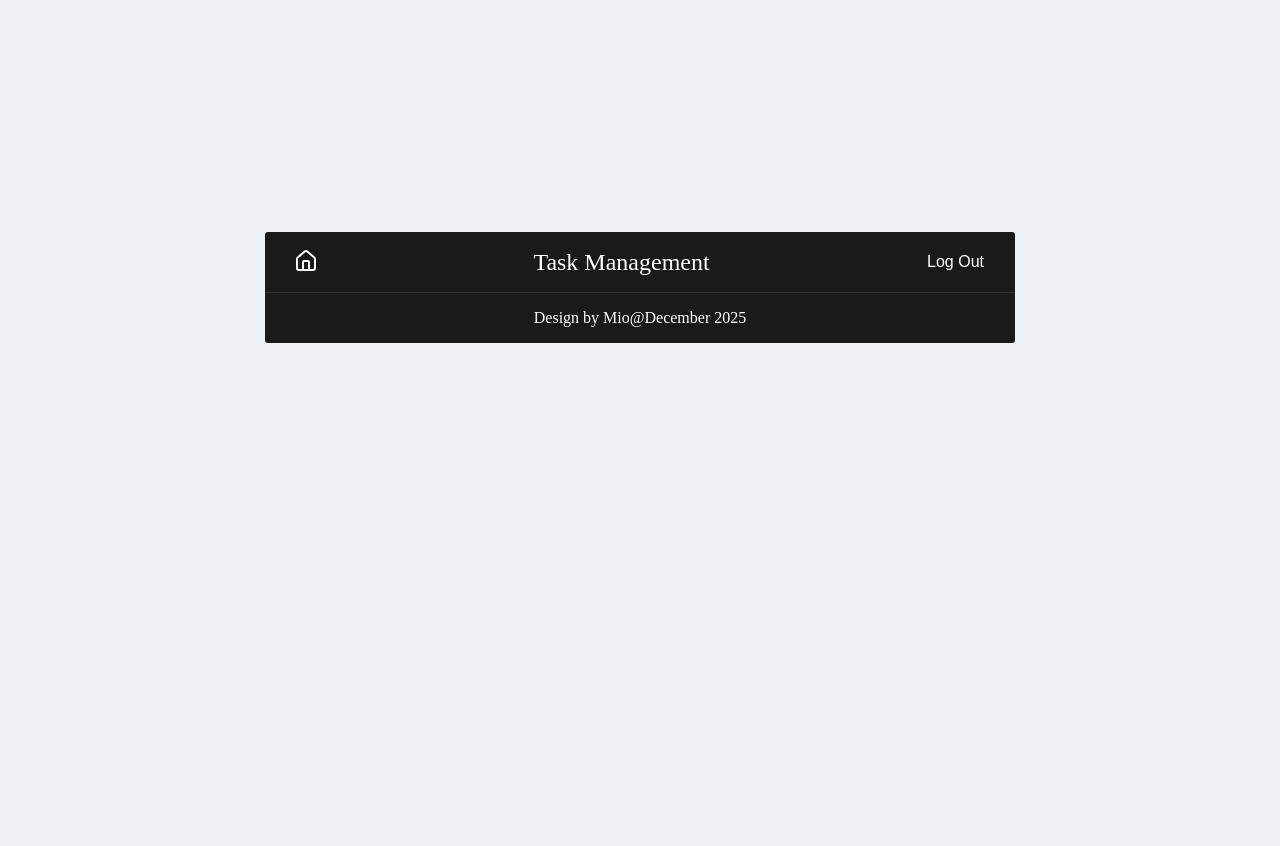
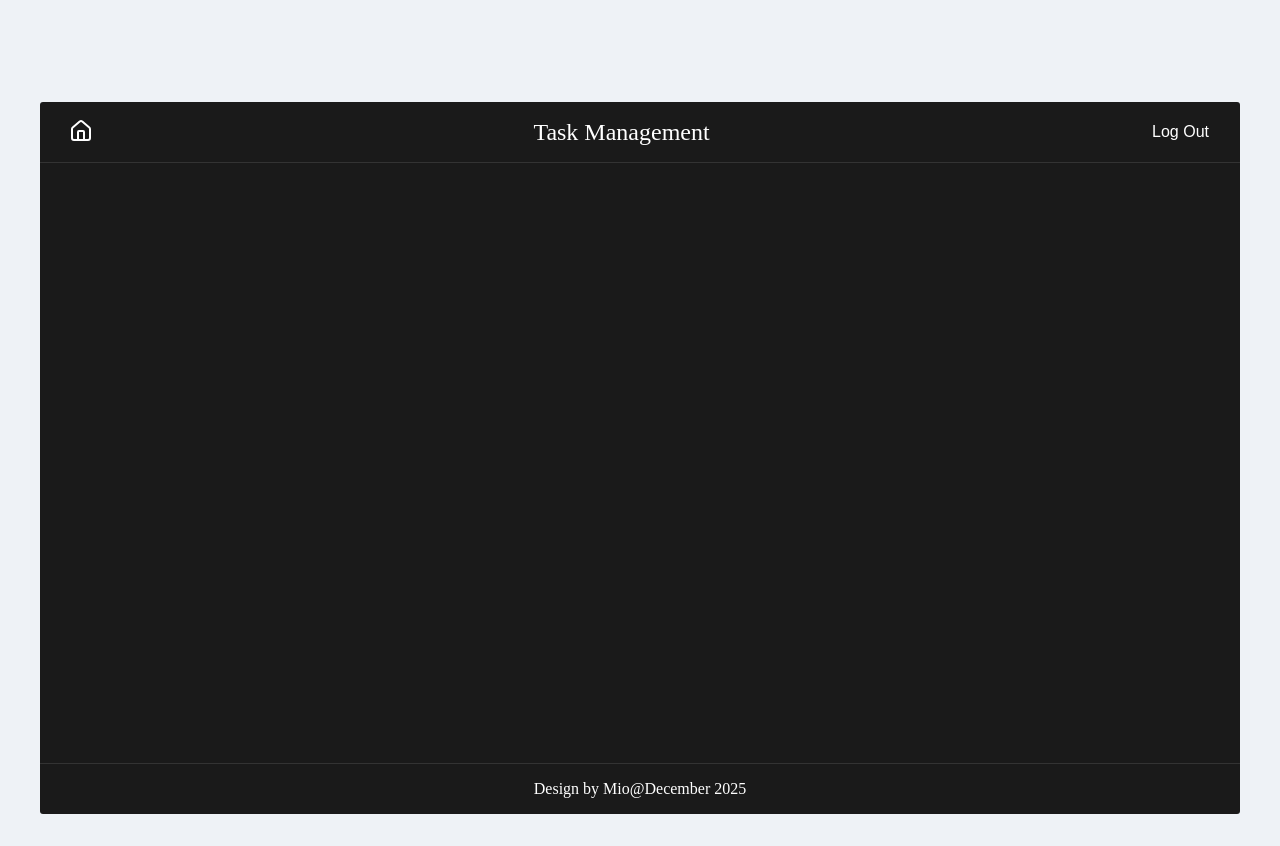
Before and after one commit to mirato12251999-blip/todolist-react, a React (Vite) app: page / in a window 1280 px wide. Before the commit the page ends 800 px from the top, so only its background shows below. Built offline with nearby package versions, Linux system fonts and the light colour scheme.

Commit message:
feature:change

```diff
--- a/src/App.css
+++ b/src/App.css
@@ -1,7 +1,7 @@
 #root {
-  width: 750px;
+  width: 1200px;
   margin: 0 auto;
   padding: 2rem;
   text-align: center;
-  margin-top: 200px;
+  margin-top: 70px;
 }
--- a/src/App.tsx
+++ b/src/App.tsx
@@ -1,6 +1,8 @@
 import { useState } from 'react'
 import { Header } from './components/layout/header/header'
 import { Footer } from './components/layout/footer/foot'
+import { Section } from './components/layout/section/section'
+// import { Task } from './components/task/task'
 import './App.css'
 
 function App() {
@@ -9,6 +11,7 @@ function App() {
   return (
     <>
       <Header />
+      <Section />
       <Footer />
     </>
   )
--- /dev/null
+++ b/src/components/layout/section/section.module.css
@@ -0,0 +1,6 @@
+.section {
+    width: 100%;
+    min-height: 600px;
+    border-top: 1px solid #333;
+    background-color: #1a1a1a;
+}
--- /dev/null
+++ b/src/components/layout/section/section.tsx
@@ -0,0 +1,9 @@
+import styles from './section.module.css';
+
+export const Section = (props: React.PropsWithChildren<{}>) => {
+    return (
+        <div className={styles["section"]}>
+            {props.children}
+        </div>
+    );
+};
--- /dev/null
+++ b/src/components/task/task.module.css
@@ -0,0 +1,3 @@
+.task {
+    color: white;
+}
--- /dev/null
+++ b/src/components/task/task.tsx
@@ -0,0 +1,9 @@
+import styles from './task.module.css';
+
+export const Task = () => {
+    return (
+        <div className={styles["task"]}>
+            Task Component
+        </div>
+    );
+};
```
